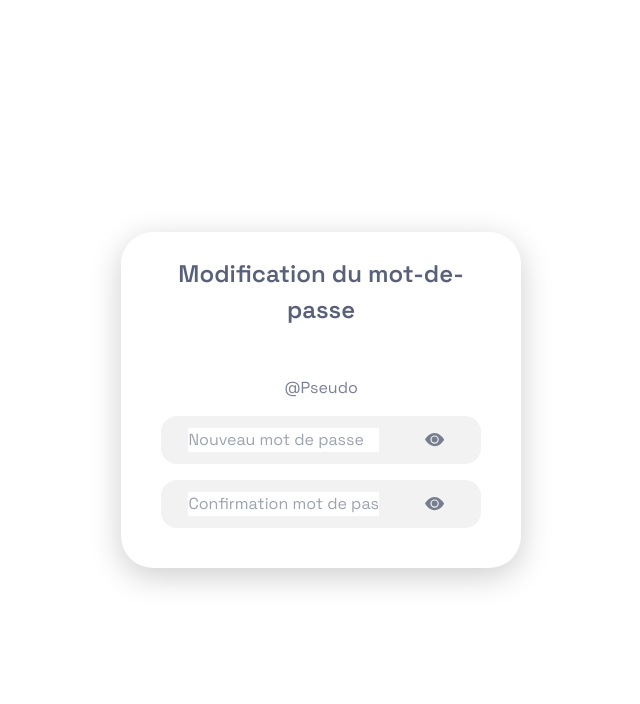
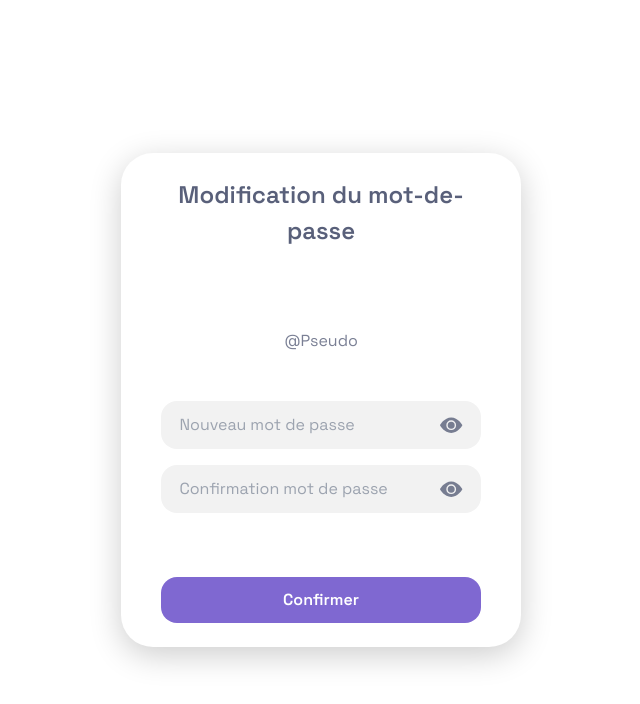
Before and after one commit to dropy-project/dropy-website, a Next.js app: page /reset-password in a window 1280 px wide. Shown: the top 704 px of the page, without its empty margins (319-959 px from the left). Built offline with nearby package versions, Linux system fonts and the light colour scheme.

Commit message:
ci: finish ui

```diff
--- a/app/reset-password/page.tsx
+++ b/app/reset-password/page.tsx
@@ -2,7 +2,10 @@
 
 import React, { useState } from 'react';
 import { BsEyeFill, BsEyeSlashFill } from 'react-icons/bs';
+
 import styles from '../../styles/ResetPasswordBox.module.scss';
+
+import { Button } from '../../components/Button';
 
 const ResetPasswordBox = () => {
   const [showPassword, setShowPassword] = useState<boolean>(false);
@@ -84,6 +87,7 @@ const ResetPasswordBox = () => {
               </div>
             </div>
           </div>
+          <Button action={() => handleSubmit} text='Confirmer' />
         </div>
       </div>
     </div>
--- a/styles/Button.module.scss
+++ b/styles/Button.module.scss
@@ -1,3 +1,14 @@
 .button {
-  background-color: red;
+  width: 100%;
+  padding: 0.7rem 1rem;
+  background-color: #7f68d1;
+  cursor: pointer;
+  border: none;
+  border-radius: 1em;
+  font-size: 1rem;
+  font-weight: bold;
+  color: white;
+  &:active {
+    background-color: #614da9;
+  }
 }
--- a/styles/ResetPasswordBox.module.scss
+++ b/styles/ResetPasswordBox.module.scss
@@ -60,6 +60,7 @@
           flex-direction: column;
           justify-content: center;
           align-items: center;
+          margin: 2rem;
           p {
             opacity: 0.8;
             margin-bottom: 1rem;
@@ -77,6 +78,7 @@
         justify-content: center;
         align-items: center;
         width: 100%;
+        margin-bottom: 3rem;
         .field {
           display: flex;
           flex-direction: column;
@@ -91,12 +93,13 @@
             align-items: center;
             width: 100%;
             height: 3rem;
-            padding: 0 0.6rem;
             background-color: #f2f2f2;
             border-radius: 1em;
             .password_field {
+              width: 70%;
               outline: none;
               border: none;
+              background-color: transparent;
               font-size: 1rem;
               color: $darkGrey;
               @include mobile_xs {
@@ -105,8 +108,7 @@
             }
             .password_icon {
               opacity: 0.8;
-              padding: 0.6rem;
-              font-size: 1.2rem;
+              font-size: 1.4rem;
               color: $darkGrey;
               @include mobile_xs {
                 font-size: 1rem;
```
